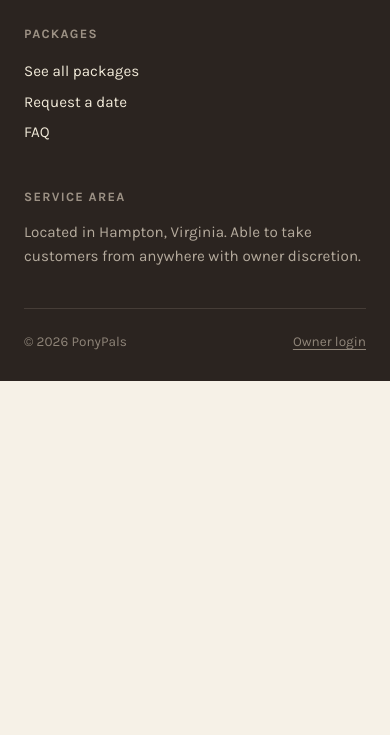
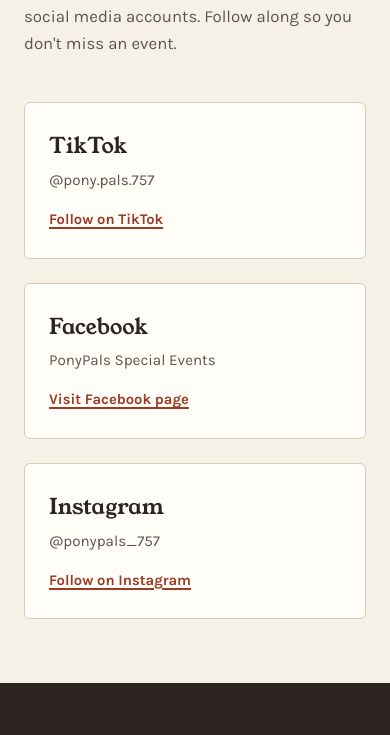
Before and after one commit to MrCbrue/ponypals757-website, a website: page public/index.html in a window 390 px wide. Shown: the part 8426-9161 px from the top of the page. Before the commit the page ends 8807 px from the top, so only its background shows below. Drawn offline with Linux system fonts and the light colour scheme.

Commit message:
Add special events social media section and footer phone number

```diff
--- a/public/css/style.css
+++ b/public/css/style.css
@@ -818,6 +818,54 @@ select.input {
 
 .faq-list details p { padding: 0 36px 20px 0; }
 
+/* ---------- Special events / social ---------- */
+
+.social-grid {
+  display: grid;
+  grid-template-columns: repeat(3, 1fr);
+  gap: 24px;
+}
+
+.social-card {
+  display: flex;
+  flex-direction: column;
+  justify-content: space-between;
+  gap: 16px;
+  padding: 26px 24px;
+  background: var(--card);
+  border: 1px solid var(--line);
+  border-radius: var(--radius-lg);
+  text-decoration: none;
+  color: var(--ink);
+  transition: border-color 0.15s;
+}
+
+.social-card:hover {
+  border-color: var(--barn);
+  color: var(--ink);
+}
+
+.social-name {
+  font-family: var(--serif);
+  font-size: 1.35rem;
+  color: var(--ink);
+  margin-bottom: 4px;
+}
+
+.social-handle {
+  font-size: 0.95rem;
+  color: var(--ink-soft);
+}
+
+.social-cta {
+  font-size: 0.92rem;
+  font-weight: 700;
+  color: var(--barn);
+  text-decoration: underline;
+  text-decoration-thickness: 1.5px;
+  text-underline-offset: 3px;
+}
+
 /* ---------- Footer ---------- */
 
 .site-footer {
@@ -880,6 +928,7 @@ select.input {
 
   .booking-aside { position: static; }
   .hero-photo { aspect-ratio: 16 / 10; }
+  .social-grid { grid-template-columns: 1fr; }
   .footer-grid { grid-template-columns: 1fr 1fr; }
 }
 
--- a/public/index.html
+++ b/public/index.html
@@ -39,6 +39,7 @@
           <li><a href="#prices">Packages</a></li>
           <li><a href="#care">Safety</a></li>
           <li><a href="#faq">FAQ</a></li>
+          <li><a href="#events">Special events</a></li>
         </ul>
       </nav>
 
@@ -410,6 +411,42 @@
       </div>
     </section>
 
+    <!-- Special events -->
+    <section id="events" class="section">
+      <div class="container">
+        <div class="section-intro">
+          <h2>Special events &amp; updates</h2>
+          <p>Special events, seasonal schedules, and pop-up appearances are posted on our social media accounts. Follow along so you don't miss an event.</p>
+        </div>
+
+        <div class="social-grid">
+          <a href="https://www.tiktok.com/@pony.pals.757" class="social-card" target="_blank" rel="noopener noreferrer">
+            <div>
+              <div class="social-name">TikTok</div>
+              <div class="social-handle">@pony.pals.757</div>
+            </div>
+            <span class="social-cta">Follow on TikTok</span>
+          </a>
+
+          <a href="https://www.facebook.com/profile.php?id=61594421230655" class="social-card" target="_blank" rel="noopener noreferrer">
+            <div>
+              <div class="social-name">Facebook</div>
+              <div class="social-handle">PonyPals Special Events</div>
+            </div>
+            <span class="social-cta">Visit Facebook page</span>
+          </a>
+
+          <a href="https://www.instagram.com/ponypals_757" class="social-card" target="_blank" rel="noopener noreferrer">
+            <div>
+              <div class="social-name">Instagram</div>
+              <div class="social-handle">@ponypals_757</div>
+            </div>
+            <span class="social-cta">Follow on Instagram</span>
+          </a>
+        </div>
+      </div>
+    </section>
+
   </main>
 
   <footer class="site-footer">
@@ -433,11 +470,12 @@
         </div>
 
         <div>
-          <h4>Packages</h4>
+          <h4>Get in touch</h4>
           <ul class="footer-links">
+            <li><a href="tel:7579202340">(757) 920-2340</a></li>
+            <li><a href="#book">Request a date</a></li>
             <li><a href="#prices">See all packages</a></li>
-            <li><a href="#book">Request a date</a></li>
-            <li><a href="#faq">FAQ</a></li>
+            <li><a href="#events">Special events</a></li>
           </ul>
         </div>
 
@@ -448,7 +486,7 @@
       </div>
 
       <div class="footer-bottom">
-        <span>&copy; 2026 PonyPals</span>
+        <span>&copy; 2026 PonyPals &middot; <a href="tel:7579202340">(757) 920-2340</a></span>
         <a href="/admin">Owner login</a>
       </div>
     </div>
```
Also changed, not shown: tests/test-app.js (+4 -0 lines).
